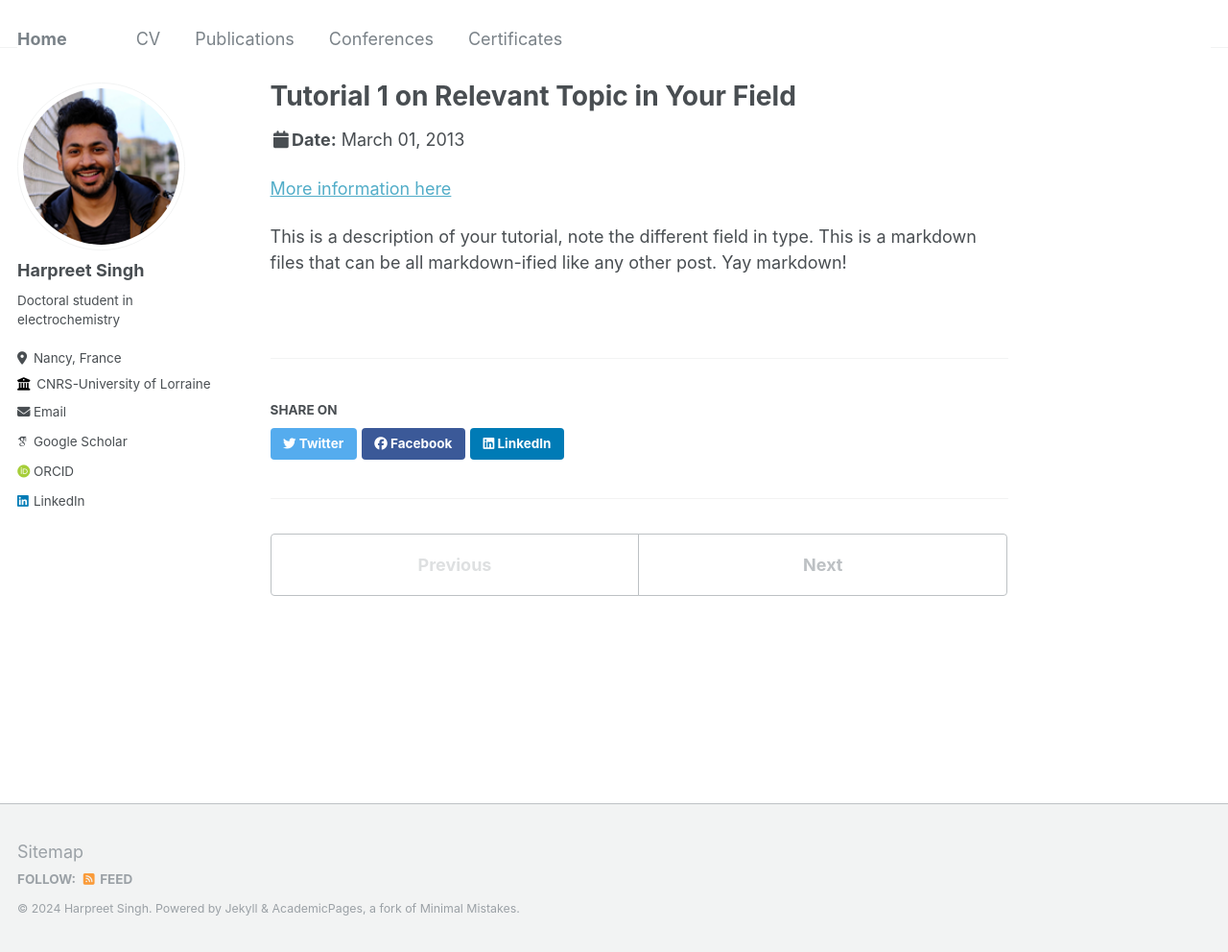
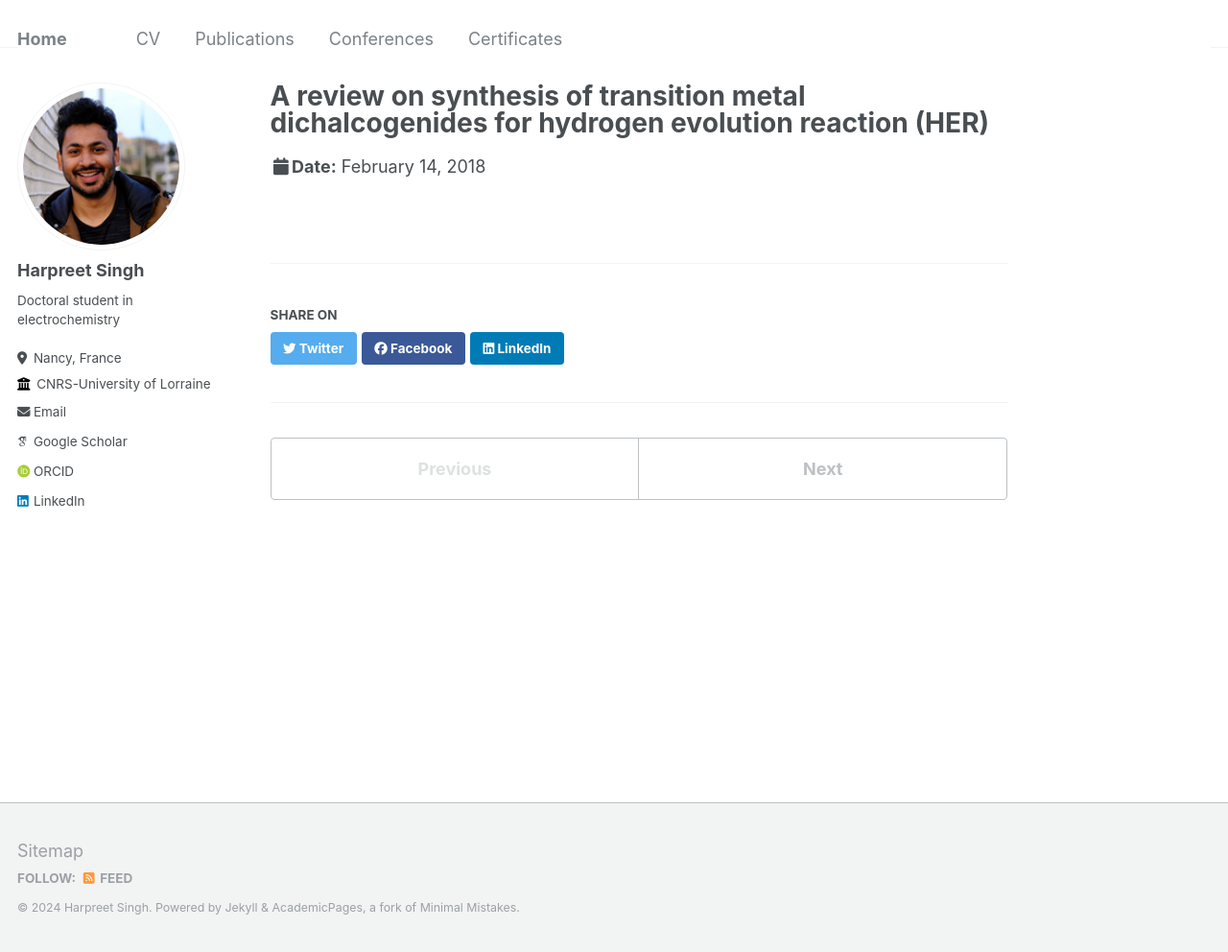
Before and after one commit to Harpr33t-Singh/Harpr33t-Singh.github.io, a Jekyll site: the page built from _talks/2013-03-01-tutorial-1.md, in a window 1280 px wide and 992 px high. Shown: the whole window at 96% size. Built offline with Jekyll 4.4.1, drawn with Linux system fonts in a browser that asks for light colours; some web fonts are replaced.

Commit message:
Update 2013-03-01-tutorial-1.md

```diff
--- a/_talks/2013-03-01-tutorial-1.md
+++ b/_talks/2013-03-01-tutorial-1.md
@@ -1,13 +1,9 @@
 ---
-title: "Tutorial 1 on Relevant Topic in Your Field"
+title: "A review on synthesis of transition metal dichalcogenides for hydrogen evolution reaction (HER)"
 collection: talks
-type: "Tutorial"
+type: "Poster"
 permalink: /talks/2013-03-01-tutorial-1
-venue: "UC-Berkeley Institute for Testing Science"
-date: 2013-03-01
-location: "Berkeley CA, USA"
+venue: "12th Chandigarh Science Congress, Punjab University"
+date: 2018-02-14
+location: "Chandigarh, India"
 ---
-
-[More information here](http://exampleurl.com)
-
-This is a description of your tutorial, note the different field in type. This is a markdown files that can be all markdown-ified like any other post. Yay markdown!
```
